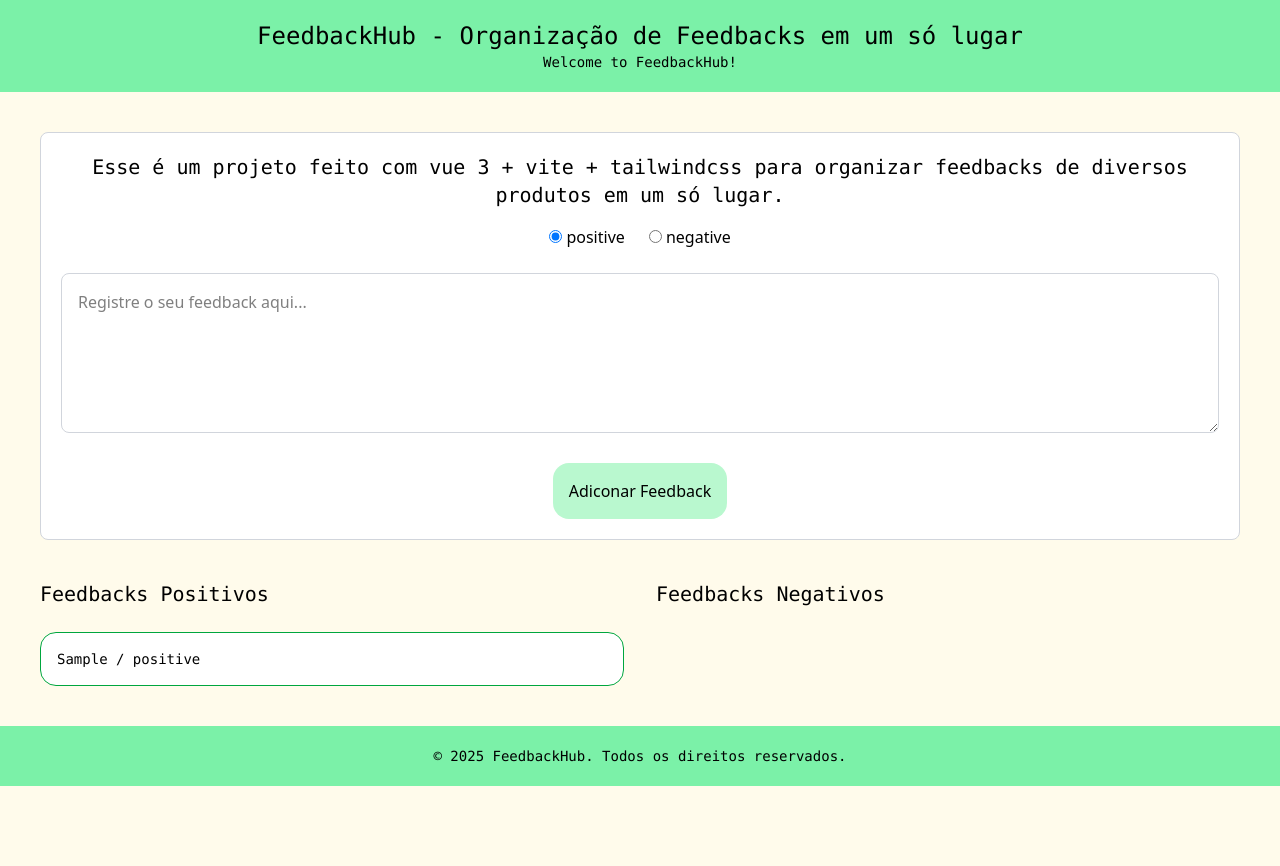
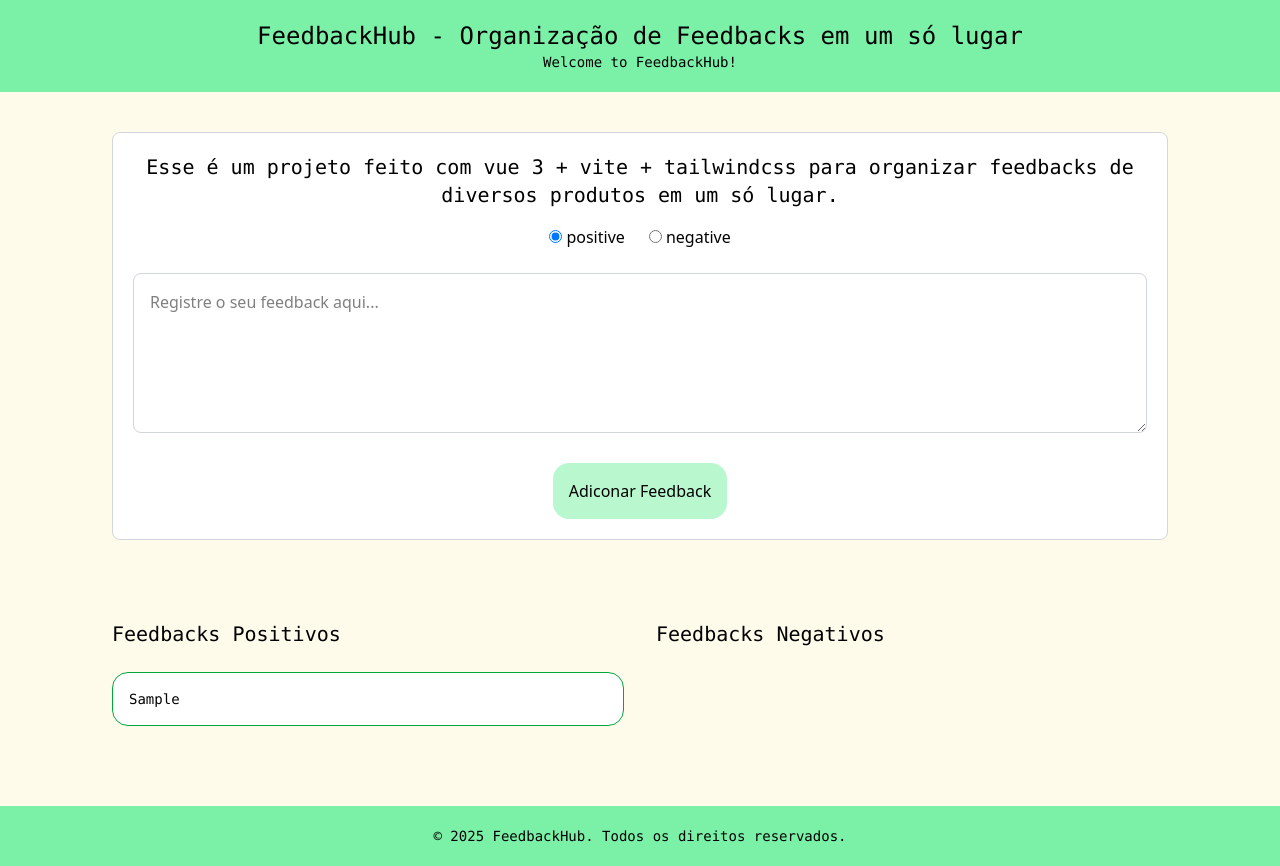
Before and after one commit to vitorColombiano/feedbackhub, a Vue app: page / in a window 1280 px wide. Both pictures are taken after typing "Sample" into the empty fields and a click on the button "Adiconar Feedback". Before the commit the page ends 800 px from the top, so only its background shows below. Built offline with nearby package versions, Linux system fonts and the light colour scheme.

Commit message:
refactor: enhance feedback handling and improve layout in App.vue

```diff
--- a/src/App.vue
+++ b/src/App.vue
@@ -1,5 +1,5 @@
 <script setup lang="ts">
-import { ref } from 'vue';
+import { computed, ref } from 'vue';
 import type { Feedbacks } from './types/Feedbacks';
 import { feedbackOptions } from './consts/feedbackOptions';
 
@@ -9,6 +9,7 @@ const selectedType = ref<string>(feedbackOptions[0] ?? 'positive');
 
 const feedbackPositives = ref<Feedbacks[]>([]);
 const feedbackNegatives = ref<Feedbacks[]>([]);
+const hasFeedbacks = computed(() => feedbackList.value.length > 0);
 
 function submitFeedback() {
   window.alert('O seu feedback foi registrado');
@@ -25,12 +26,12 @@ function submitFeedback() {
 </script>
 
 <template>
-  <main>
+  <main class="min-h-screen flex flex-col justify-between">
     <header class="bg-green-300 text-center p-5">
       <h1 class="font-mono text-2xl">FeedbackHub - Organização de Feedbacks em um só lugar</h1>
       <p class="text-sm font-mono">Welcome to FeedbackHub!</p>
     </header>
-    <section class="m-10 p-5 border border-gray-300 rounded-lg text-center bg-white">
+    <section class="m-8 md:my-10 md:mx-28 p-5 border border-gray-300 rounded-lg text-center bg-white">
       <h2 class="font-mono text-xl">
         Esse é um projeto feito com vue 3 + vite + tailwindcss para organizar feedbacks de diversos produtos em um só lugar.
       </h2>
@@ -55,12 +56,12 @@ function submitFeedback() {
         </button>
       </form>
     </section>
-    <section class="m-10 grid grid-cols-2 gap-8">
+    <section v-if="hasFeedbacks" class="m-10 md:my-10 md:mx-28 grid grid-cols-1 md:grid-cols-2 gap-8">
       <div>
         <h2 class="font-mono text-xl mb-4">Feedbacks Positivos</h2>
         <div v-for="feedbackItem in feedbackPositives" class="border border-green-600 p-4 rounded-2xl mt-6 w-full bg-white">
           <p class="font-mono text-sm">
-            {{ feedbackItem.feedback }} / {{ feedbackItem.type }}
+            {{ feedbackItem.feedback }}
           </p>
         </div>
       </div>
@@ -68,7 +69,7 @@ function submitFeedback() {
         <h2 class="font-mono text-xl mb-4">Feedbacks Negativos</h2>
         <div v-for="feedbackItem in feedbackNegatives" class="border border-red-600 p-4 rounded-2xl mt-6 w-full bg-white">
           <p class="font-mono text-sm">
-            {{ feedbackItem.feedback }} / {{ feedbackItem.type }}
+            {{ feedbackItem.feedback }}
           </p>
         </div>
       </div>
```
